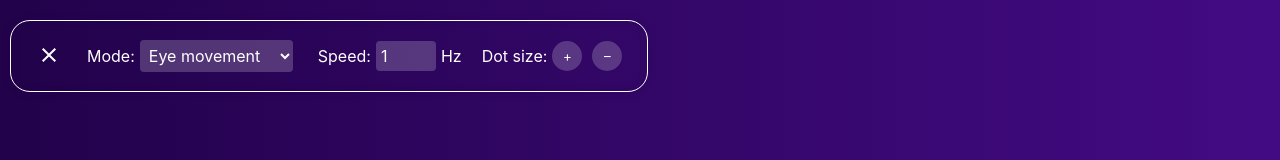
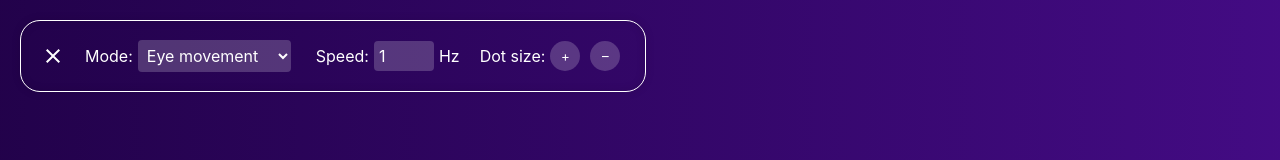
Before and after one commit to notsousual/emdr-web, a React (Create React App) app: page / in a window 1280 px wide. Shown: the top 160 px of the page. Built offline with nearby package versions, Linux system fonts and the light colour scheme.

Commit message:
fix tooltips and buttons

```diff
--- a/src/App.scss
+++ b/src/App.scss
@@ -66,7 +66,7 @@ $font-family: "Futura", -apple-system, BlinkMacSystemFont, "Segoe UI", "Roboto",
   gap: 20px;
 
   min-height: 50px;
-  margin: 20px 10px;
+  margin: 20px;
 
   border: 1px solid var(--font-color);
   padding: 10px 20px;
@@ -134,8 +134,13 @@ select {
   cursor: pointer;
   background-color: transparent;
   border: none;
+  width: 24px;
+  height: 24px;
+  padding: 0;
 
   svg {
     fill: white;
+    width: 24px;
+    height: 24px;
   }
 }
--- a/src/components/Tooltip.scss
+++ b/src/components/Tooltip.scss
@@ -1,7 +1,6 @@
 .tooltip {
   &-container {
     position: relative;
-    // display: inline-block;
     cursor: help;
 
     /* Define initial position offsets for the tooltip text */
@@ -27,8 +26,8 @@
   }
 
   &-text {
-    // position: fixed;
-    // min-width: 200px;
+    width: 150px;
+
     margin-top: 10px;
 
     background-color: rgba(0, 0, 0, 0.3);
```
